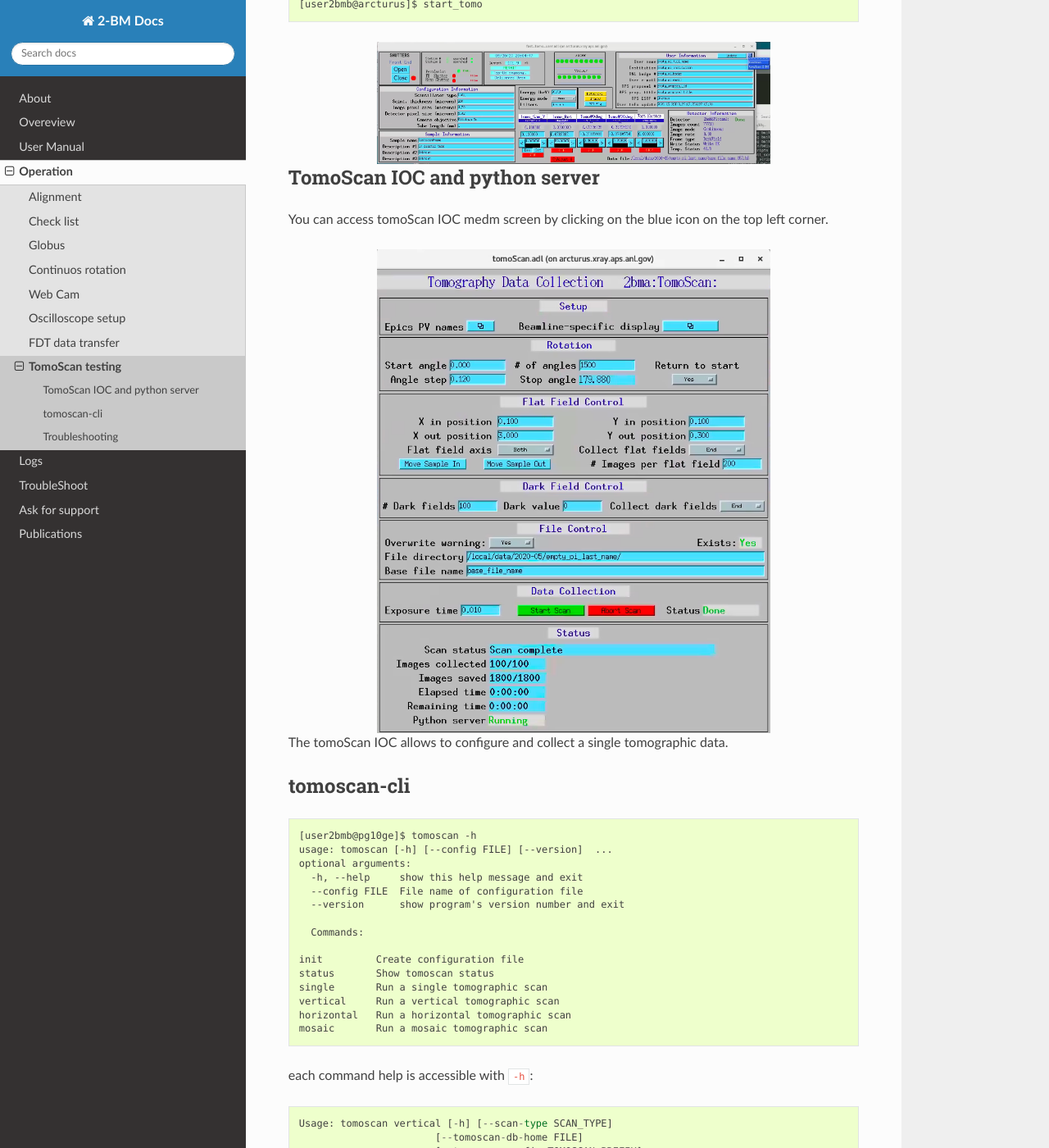
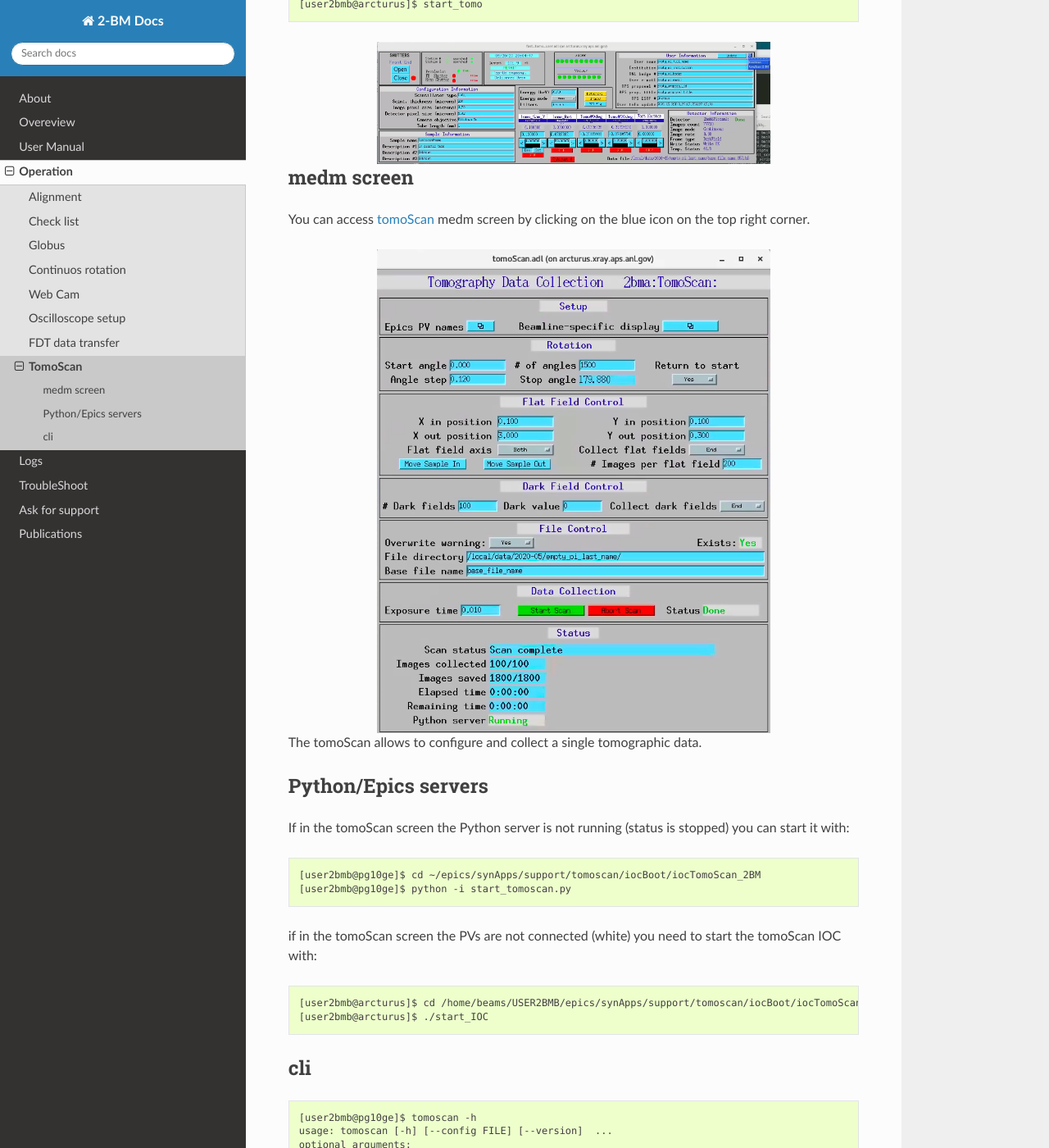
Before and after one commit to xray-imaging/2bm-docs, a Sphinx documentation site: the page built from docs/source/ops/item_020.rst, in a window 1280 px wide and 1400 px high, scrolled down 320 px. Shown: the whole window at 82% size. Built offline with Sphinx 7.4.7 and the Read the Docs theme 2.0.0, drawn with Linux system fonts in a browser that asks for light colours; the version number could not be read and is left out; some of the changed text lies outside the part shown.

Commit message:
TomoScan doc update

```diff
--- a/docs/source/ops/item_020.rst
+++ b/docs/source/ops/item_020.rst
@@ -1,10 +1,10 @@
-TomoScan testing
-================
+TomoScan
+========
 
 .. contents::
    :local:
 
-start the tomo medm screen as usual::
+start the tomo medm screen::
 
    [user2bmb@arcturus]$ start_tomo
 
@@ -14,20 +14,33 @@ start the tomo medm screen as usual::
    :align: center
    :alt: fastTomo
 
-TomoScan IOC and python server
-------------------------------
+medm screen
+-----------
 
-You can access tomoScan IOC medm screen by clicking on the blue icon on the top left corner.
+You can access `tomoScan <https://tomoscan.readthedocs.io/en/latest/index.html>`_ medm screen by clicking on the blue icon on the top right corner.
 
 .. image:: ../img/tomoScan.png
    :width: 480px
    :align: center
    :alt: tomoScan
 
-The tomoScan IOC allows to configure and collect a single tomographic data.
+The tomoScan allows to configure and collect a single tomographic data.
 
-tomoscan-cli
-------------
+Python/Epics servers
+--------------------
+
+If in the tomoScan screen the Python server is not running (status is stopped) you can start it with::
+
+    [user2bmb@pg10ge]$ cd ~/epics/synApps/support/tomoscan/iocBoot/iocTomoScan_2BM
+    [user2bmb@pg10ge]$ python -i start_tomoscan.py
+
+if in the tomoScan screen the PVs are not connected (white) you need to start the tomoScan IOC with::
+
+    [user2bmb@arcturus]$ cd /home/beams/USER2BMB/epics/synApps/support/tomoscan/iocBoot/iocTomoScan_2BM
+    [user2bmb@arcturus]$ ./start_IOC
+
+cli
+---
 
 ::
 
@@ -150,17 +163,3 @@ To reset the tomoscan-cli status::
 	[user2bmb@pg10ge]$ tomoscan init
 
 after deleting the tomoscan.conf file if already exists.
-
-
-Troubleshooting
----------------
-
-If in the tomoScan screen the Python server is not running (status is stopped) you can start it with::
-
-    [user2bmb@pg10ge]$ cd ~/epics/synApps/support/tomoscan/iocBoot/iocTomoScan_2BM
-    [user2bmb@pg10ge]$ python -i start_tomoscan.py
-
-if in the tomoScan screen the PVs are not connected (white) you need to start the tomoScan IOC with::
-
-    [user2bmb@arcturus]$ cd /home/beams/USER2BMB/epics/synApps/support/tomoscan/iocBoot/iocTomoScan_2BM
-    [user2bmb@arcturus]$ ./start_IOC
```
